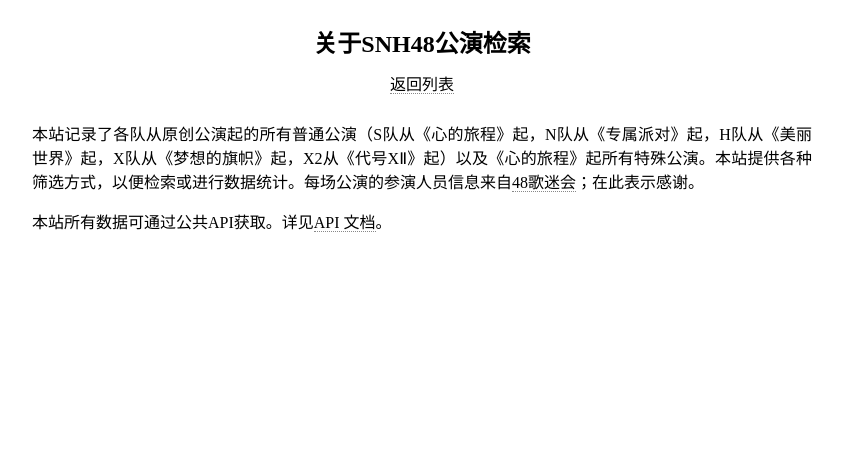
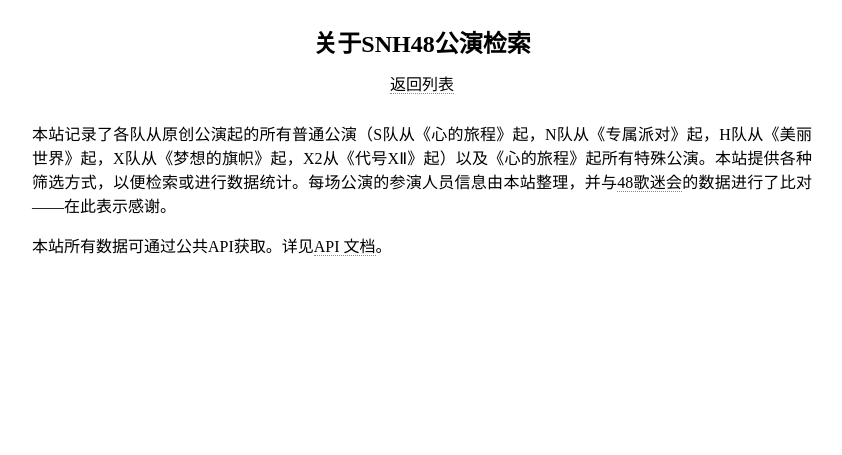
Before and after one commit to SNH48Live/snh48live.org, a Flask app: page /about in a window 1280 px wide. Shown: the top 455 px of the page, without its empty margins (218-1060 px from the left). Run offline with Flask 2, Linux system fonts and the light colour scheme.

Commit message:
filter/about.html: update the role of snh48club.com

```diff
--- a/filter/templates/about.html
+++ b/filter/templates/about.html
@@ -7,7 +7,7 @@
       <a href="{{ url_for('index') }}">返回列表</a>
     </nav>
     <article>
-      <p>本站记录了各队从原创公演起的所有普通公演（S队从《心的旅程》起，N队从《专属派对》起，H队从《美丽世界》起，X队从《梦想的旗帜》起，X2从《代号XⅡ》起）以及《心的旅程》起所有特殊公演。本站提供各种筛选方式，以便检索或进行数据统计。每场公演的参演人员信息来自<a href="http://www.snh48club.com/" target="blank" rel="noopener">48歌迷会</a>；在此表示感谢。</p>
+      <p>本站记录了各队从原创公演起的所有普通公演（S队从《心的旅程》起，N队从《专属派对》起，H队从《美丽世界》起，X队从《梦想的旗帜》起，X2从《代号XⅡ》起）以及《心的旅程》起所有特殊公演。本站提供各种筛选方式，以便检索或进行数据统计。每场公演的参演人员信息由本站整理，并与<a href="http://www.snh48club.com/" target="blank" rel="noopener">48歌迷会</a>的数据进行了比对——在此表示感谢。</p>
       <p>本站所有数据可通过公共API获取。详见<a href="https://github.com/SNH48Live/snh48live.org/tree/master/filter/docs/api.md" target="_blank">API 文档</a>。</p>
     </article>
   </main>
```
